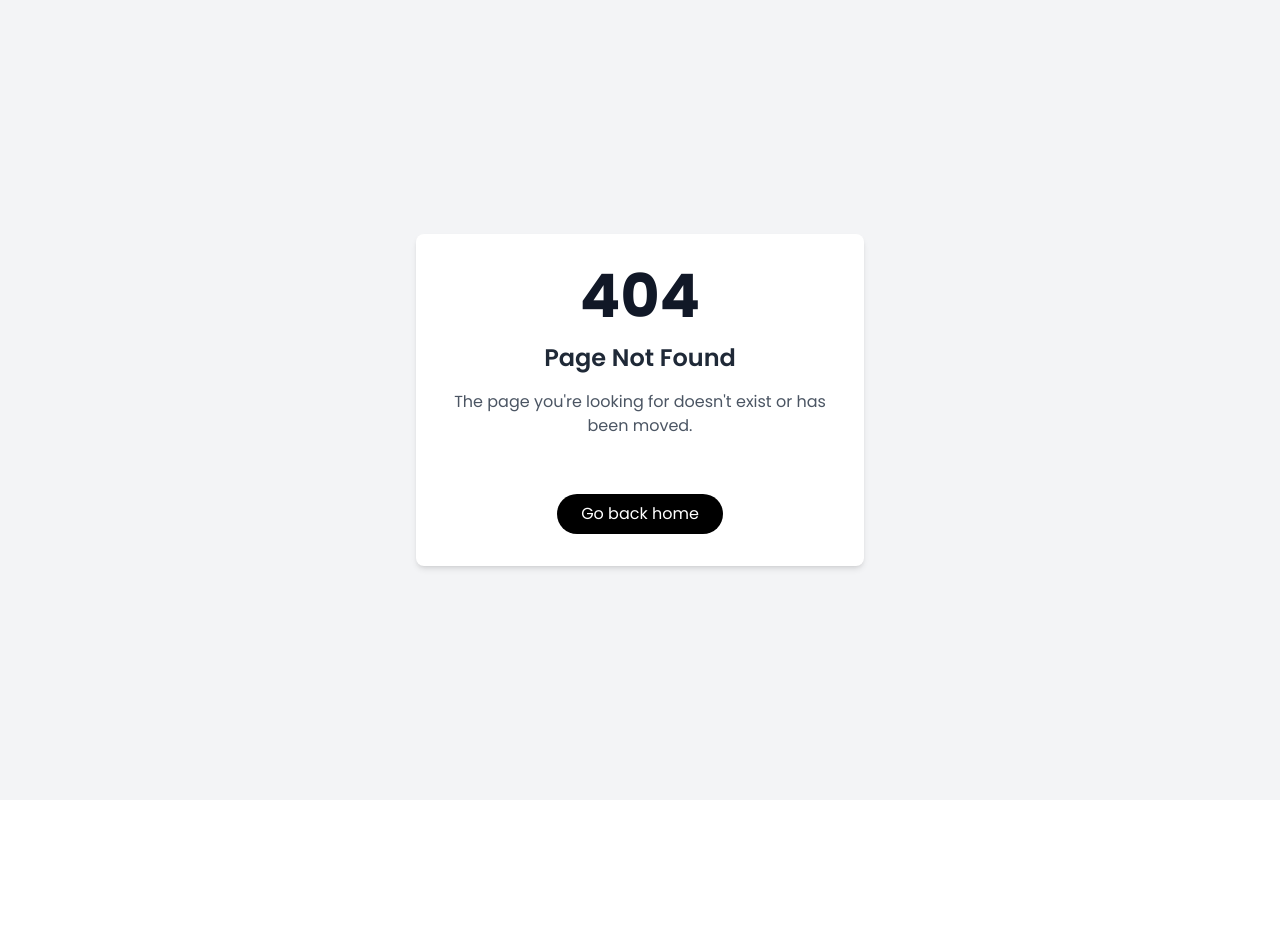
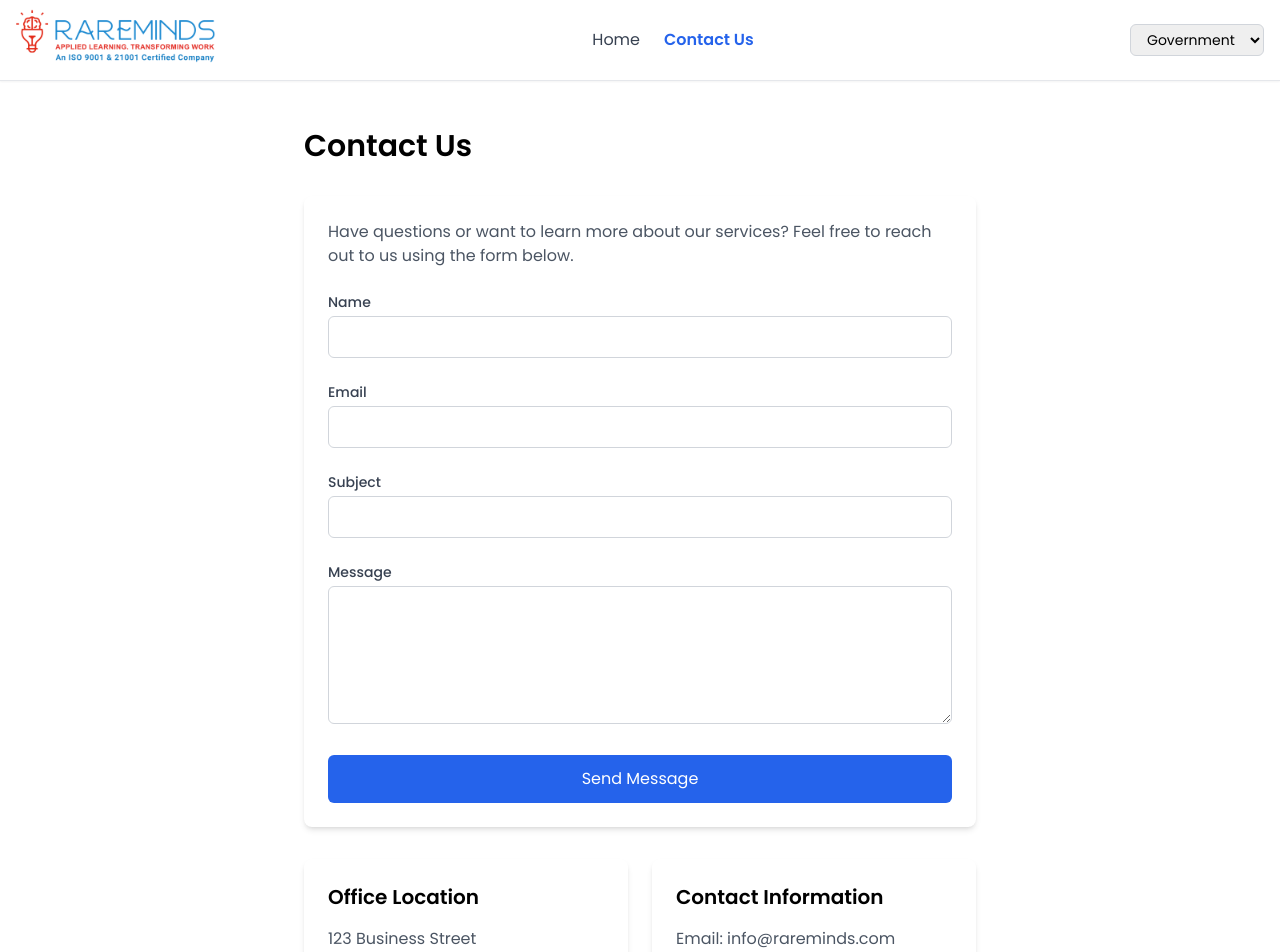
Before and after one commit to Rareminds-eym/Rareminds-Website, a React (Vite) app: page /government/contact in a window 1280 px wide. Before the commit this address had no page. Shown: the top 952 px of the page. Before the commit the page ends 800 px from the top, so only its background shows below. Built offline with nearby package versions, Linux system fonts and the light colour scheme.

Commit message:
change btn design

```diff
--- a/src/components/Govt/sections/HeroSection.tsx
+++ b/src/components/Govt/sections/HeroSection.tsx
@@ -37,24 +37,24 @@ const heroSlides = [
     ),
     description: "Rareminds invites State Skill Development Missions (SSDMs), education departments,universities, \n& public sector initiatives to explore high-impact collaborations tailored for local needs."
   },
-  {
-    bg: "url('/Govt-Images/banner2.JPG')",
-    title: "Multi-language Support",
-    subtitle: "13+ Regional Languages",
-    description: "Reach every corner of India.\nLocalized content delivery and support."
-  },
-  {
-    bg: "url('/Govt-Images/banner3.JPG')",
-    title: "Proven Track Record",
-    subtitle: "Industry-leading Success Rate",
-    description: "Successful implementations across states.\nMeasurable impact and outcomes."
-  },
-  {
-    bg: "url('/Govt-Images/banner4.JPG')",
-    title: "Pan-India Presence",
-    subtitle: "Nationwide Coverage",
-    description: "Operating across all major states.\nStrong local partnerships and support network."
-  }
+  // {
+  //   bg: "url('/Govt-Images/banner2.JPG')",
+  //   title: "Multi-language Support",
+  //   subtitle: "13+ Regional Languages",
+  //   description: "Reach every corner of India.\nLocalized content delivery and support."
+  // },
+  // {
+  //   bg: "url('/Govt-Images/banner3.JPG')",
+  //   title: "Proven Track Record",
+  //   subtitle: "Industry-leading Success Rate",
+  //   description: "Successful implementations across states.\nMeasurable impact and outcomes."
+  // },
+  // {
+  //   bg: "url('/Govt-Images/banner4.JPG')",
+  //   title: "Pan-India Presence",
+  //   subtitle: "Nationwide Coverage",
+  //   description: "Operating across all major states.\nStrong local partnerships and support network."
+  // }
 ];
 
 const variants = {
@@ -171,7 +171,7 @@ export const HeroSection = () => {
                   heroSlides[slideIndex].title
                 )}
                 <br />
-                {heroSlides[slideIndex].subtitle}
+                {/* {heroSlides[slideIndex].subtitle} */}
               </motion.h1>
 
               <motion.p
@@ -191,11 +191,11 @@ export const HeroSection = () => {
                 transition={{ duration: 0.6, delay: 0.2, ease: "easeOut" }}
                 className="flex flex-wrap gap-4"
               >
-                <button className="flex items-center bg-red-500 hover:bg-red-600 text-white px-6 py-3 rounded-md shadow transition-colors">
+                <button className="flex items-center px-6 py-3 bg-red-500/80 backdrop-blur rounded-full text-white shadow-sm shadow-red-400 border-2 border-red-300 hover:bg-red-600  transition-colors">
                   <Eye className="h-5 w-5 mr-2" />
                   View Our Government Training Portfolio
                 </button>
-                <button className="flex items-center bg-white/10 backdrop-blur border border-white/30 text-white px-6 py-3 rounded-md hover:bg-white/20 shadow transition-colors">
+                <button className="flex items-center  bg-white/80 hover:bg-white  transition-colors px-6 py-3  backdrop-blur rounded-full  shadow-sm shadow-white border-2 border-black/70 text-black ">
                   <Calendar className="h-5 w-5 mr-2" />
                   Schedule a Strategy Call
                 </button>
--- a/src/components/ui/FAQChatbot.tsx
+++ b/src/components/ui/FAQChatbot.tsx
@@ -1,9 +1,9 @@
 // src/components/FAQChatbot.tsx
 
-import React, { useState } from "react";
+import React, { useState, useRef, useEffect } from "react";
 import { MessageCircleQuestion } from "lucide-react"; // Correct import for the message-circle-question icon
 import { motion } from "framer-motion"; // For animation
-import faqData from "@/constants/faqData";
+import faqData from "@/data/faqData";
 
 
 interface ChatEntry {
@@ -12,6 +12,7 @@ interface ChatEntry {
 }
 
 const FAQChatbot: React.FC = () => {
+  const chatContainerRef = useRef<HTMLDivElement>(null);
   const [input, setInput] = useState("");
   const [chatLog, setChatLog] = useState<ChatEntry[]>([
     {
@@ -77,6 +78,12 @@ const FAQChatbot: React.FC = () => {
     setSuggestions([]); // Clear suggestions when a suggestion is clicked
   };
 
+  useEffect(() => {
+    if (chatContainerRef.current) {
+      chatContainerRef.current.scrollTop = chatContainerRef.current.scrollHeight;
+    }
+  }, [chatLog]);
+
   return (
     <div>
       {/* Chatbot Toggle Button */}
@@ -84,71 +91,101 @@ const FAQChatbot: React.FC = () => {
         initial={{ opacity: 0, x: 100 }}
         animate={{ opacity: 1, x: 0 }}
         transition={{ duration: 0.5 }}
-        className="fixed right-6 top-1/3 -translate-y-1/2 z-50"
+        className="fixed right-6 bottom-20 z-50"
       >
         <motion.div
           whileHover={{ scale: 1.05 }}
           whileTap={{ scale: 0.95 }}
           onClick={() => setIsOpen((prev) => !prev)}
           className="group flex items-center gap-3 bg-red-500 text-white p-4 rounded-full shadow-lg hover:bg-gray-600 focus:outline-none"
-        ><div className="relative">
+        >
+          <div className="relative">
             <div className="absolute inset-0 bg-white rounded-full animate-ping opacity-20"></div>
-          <MessageCircleQuestion size={24} className="text-white" />
-          </div> {/* FAQ Icon from Lucide */}
+            <MessageCircleQuestion size={24} />
+          </div>
         </motion.div>
       </motion.div>
 
-      {/* Chatbot Interface */}
-      {isOpen && (
-        <div className="max-w-lg mx-auto bg-white shadow-xl p-6 rounded-2xl fixed bottom-20 right-6 w-[300px] z-50">
-            {/* Close Button */}
+      {/* Chatbot Interface */}      {isOpen && (
+        <motion.div
+          initial={{ opacity: 0, y: 50, scale: 0.3 }}
+          animate={{ opacity: 1, y: 0, scale: 1 }}
+          exit={{ opacity: 0, y: 50, scale: 0.3 }}
+          transition={{
+            duration: 0.3,
+            type: "spring",
+            stiffness: 260,
+            damping: 20
+          }}
+          className="fixed bottom-24 right-6 w-[350px] max-h-[80vh] bg-white shadow-2xl rounded-2xl z-50 overflow-hidden flex flex-col"
+        >
+          <div className="bg-blue-600 p-4 flex justify-between items-center shrink-0">
+            <h2 className="text-lg font-semibold text-white">FAQ Assistant</h2>
             <button
               onClick={() => setIsOpen(false)}
-            className="absolute top-2 right-2 text-gray-500 hover:text-gray-800 text-xl font-bold focus:outline-none"
+              className="text-white hover:text-gray-200 focus:outline-none"
               aria-label="Close Chatbot"
             >
-            &times;
+              ✕
             </button>
-          <h2 className="text-xl font-bold mb-4 text-[#434343]">FAQ Chatbot</h2>
-          <div className="h-80 overflow-y-auto space-y-2 mb-4 border p-3 rounded flex flex-col">
+          </div>
+
+          <div className="p-4 flex-1 flex flex-col min-h-0">
+            <div
+              ref={chatContainerRef}
+              className="flex-1 overflow-y-auto space-y-3 mb-4 pr-2 flex flex-col min-h-0 scrollbar-thin scrollbar-thumb-gray-300 scrollbar-track-gray-100"
+            >
               {chatLog.map((entry, index) => (
-              <div
+                <motion.div
                   key={index}
-                className={`p-2 rounded-md max-w-[80%] ${
+                  initial={{ opacity: 0, y: 10, scale: 0.9 }}
+                  animate={{ opacity: 1, y: 0, scale: 1 }}
+                  transition={{ duration: 0.2 }}
+                  className={`p-3 rounded-lg max-w-[85%] shadow-sm ${
                     entry.type === "user"
-                    ? "bg-yellow-100 self-end ml-auto text-right"
-                    : "bg-gray-100 self-start mr-auto"
+                      ? "bg-gradient-to-b from-red-100 to-red-200 self-end ml-auto text-right"
+                      : "bg-gradient-to-b from-blue-100 to-blue-200 self-start mr-auto"
                   }`}
                 >
                   {entry.message}
-              </div>
+                </motion.div>
               ))}
             </div>
 
             <form onSubmit={handleSubmit} className="flex gap-2">
+              <div className="flex-1 relative">
                 <input
                   type="text"
-              className="flex-1 border p-2 rounded-md"
+                  className="w-full border border-gray-200 p-2.5 pr-12 rounded-lg focus:outline-none focus:ring-2 focus:ring-yellow-400"
                   value={input}
                   onChange={handleInputChange}
                   placeholder="Ask a question..."
                 />
                 <button
                   type="submit"
-              className="bg-yellow-400 px-4 py-2 rounded-md text-white font-semibold"
+                  className="absolute right-2 top-1/2 -translate-y-1/2 text-gray-400 hover:text-yellow-500 transition-colors p-1"
+                  aria-label="Send message"
                 >
-              Ask
+                  <svg
+                    xmlns="http://www.w3.org/2000/svg"
+                    viewBox="0 0 24 24"
+                    fill="currentColor"
+                    className="w-5 h-5"
+                  >
+                    <path d="M3.478 2.404a.75.75 0 0 0-.926.941l2.432 7.905H13.5a.75.75 0 0 1 0 1.5H4.984l-2.432 7.905a.75.75 0 0 0 .926.94 60.519 60.519 0 0 0 18.445-8.986.75.75 0 0 0 0-1.218A60.517 60.517 0 0 0 3.478 2.404Z" />
+                  </svg>
                 </button>
+              </div>
             </form>
 
             {suggestions.length > 0 && (
-            <div className="mt-2 bg-gray-100 p-2 rounded-md">
-              <p className="font-semibold">Suggested Questions:</p>
-              <ul>
+              <div className="mt-3 bg-gray-50 p-3 rounded-lg border border-gray-100 max-h-[150px] overflow-y-auto scrollbar-thin scrollbar-thumb-gray-300 scrollbar-track-transparent">
+                <p className="font-semibold text-sm mb-2">Suggested Questions:</p>
+                <ul className="space-y-1.5">
                   {suggestions.map((suggestion, index) => (
                     <li
                       key={index}
-                    className="cursor-pointer text-blue-500 hover:text-blue-700"
+                      className="cursor-pointer text-blue-600 hover:text-blue-700 text-sm"
                       onClick={() => handleSuggestionClick(suggestion)}
                     >
                       {suggestion}
@@ -158,6 +195,7 @@ const FAQChatbot: React.FC = () => {
               </div>
             )}
           </div>
+        </motion.div>
       )}
     </div>
   );
--- /dev/null
+++ b/src/pages/Government/Contact/Index.tsx
@@ -0,0 +1,132 @@
+import React, { useState } from "react";
+
+const Contact: React.FC = () => {
+  const [formData, setFormData] = useState({
+    name: "",
+    email: "",
+    subject: "",
+    message: "",
+  });
+
+  const handleSubmit = (e: React.FormEvent) => {
+    e.preventDefault();
+    // TODO: Implement form submission logic
+    console.log("Form submitted:", formData);
+  };
+
+  const handleChange = (
+    e: React.ChangeEvent<HTMLInputElement | HTMLTextAreaElement>
+  ) => {
+    const { name, value } = e.target;
+    setFormData((prev) => ({
+      ...prev,
+      [name]: value,
+    }));
+  };
+
+  return (
+    <div className="container mx-auto px-4 py-12">
+      <div className="max-w-2xl mx-auto">
+        <h1 className="text-3xl font-semibold mb-8">Contact Us</h1>
+
+        <div className="bg-white rounded-lg shadow-md p-6 mb-8">
+          <p className="text-gray-600 mb-6">
+            Have questions or want to learn more about our services? Feel free to reach out to us using the form below.
+          </p>
+
+          <form onSubmit={handleSubmit} className="space-y-6">
+            <div>
+              <label htmlFor="name" className="block text-sm font-medium text-gray-700 mb-1">
+                Name
+              </label>
+              <input
+                type="text"
+                id="name"
+                name="name"
+                value={formData.name}
+                onChange={handleChange}
+                required
+                className="w-full px-4 py-2 border border-gray-300 rounded-md focus:ring-2 focus:ring-blue-500 focus:border-blue-500"
+              />
+            </div>
+
+            <div>
+              <label htmlFor="email" className="block text-sm font-medium text-gray-700 mb-1">
+                Email
+              </label>
+              <input
+                type="email"
+                id="email"
+                name="email"
+                value={formData.email}
+                onChange={handleChange}
+                required
+                className="w-full px-4 py-2 border border-gray-300 rounded-md focus:ring-2 focus:ring-blue-500 focus:border-blue-500"
+              />
+            </div>
+
+            <div>
+              <label htmlFor="subject" className="block text-sm font-medium text-gray-700 mb-1">
+                Subject
+              </label>
+              <input
+                type="text"
+                id="subject"
+                name="subject"
+                value={formData.subject}
+                onChange={handleChange}
+                required
+                className="w-full px-4 py-2 border border-gray-300 rounded-md focus:ring-2 focus:ring-blue-500 focus:border-blue-500"
+              />
+            </div>
+
+            <div>
+              <label htmlFor="message" className="block text-sm font-medium text-gray-700 mb-1">
+                Message
+              </label>
+              <textarea
+                id="message"
+                name="message"
+                value={formData.message}
+                onChange={handleChange}
+                required
+                rows={5}
+                className="w-full px-4 py-2 border border-gray-300 rounded-md focus:ring-2 focus:ring-blue-500 focus:border-blue-500"
+              />
+            </div>
+
+            <button
+              type="submit"
+              className="w-full bg-blue-600 text-white py-3 px-6 rounded-md hover:bg-blue-700 transition-colors"
+            >
+              Send Message
+            </button>
+          </form>
+        </div>
+
+        <div className="grid md:grid-cols-2 gap-6">
+          <div className="bg-white rounded-lg shadow-md p-6">
+            <h2 className="text-xl font-semibold mb-4">Office Location</h2>
+            <p className="text-gray-600">
+              123 Business Street<br />
+              Suite 100<br />
+              City, State 12345<br />
+              India
+            </p>
+          </div>
+
+          <div className="bg-white rounded-lg shadow-md p-6">
+            <h2 className="text-xl font-semibold mb-4">Contact Information</h2>
+            <p className="text-gray-600">
+              Email: info@rareminds.com<br />
+              Phone: +91 123 456 7890<br />
+              Hours: Mon-Fri 9:00 AM - 6:00 PM
+            </p>
+          </div>
+        </div>
+      </div>
+    </div>
+  );
+};
+
+export default Contact;
--- a/src/routes.tsx
+++ b/src/routes.tsx
@@ -17,7 +17,7 @@ const Corporate = lazy(() => import("./pages/Corporate/Index"));
 const Government = lazy(() => import("./pages/Government/Index"));
 const Academia = lazy(() => import("./pages/Academia/Index"));
 const Institutions = lazy(() => import("./pages/Institutions/Index"));
-const Contact = lazy(() => import("./pages/Corporate/Contact/Index"));
+const Contact = lazy(() => import("./pages/Government/Contact/Index"));
 
 const withSuspense = (Component: React.LazyExoticComponent<React.FC<{}>>) => (
   <Suspense fallback={<LoaderComponent />}>
@@ -75,6 +75,10 @@ const router = createBrowserRouter([
         path: "/government",
         element: withSuspense(Government),
       },
+      {
+        path: "/government/contact",
+        element: withSuspense(Contact),
+      },
     ],
   },
   {
```
Lines whose indentation alone changed are shown as unchanged.
